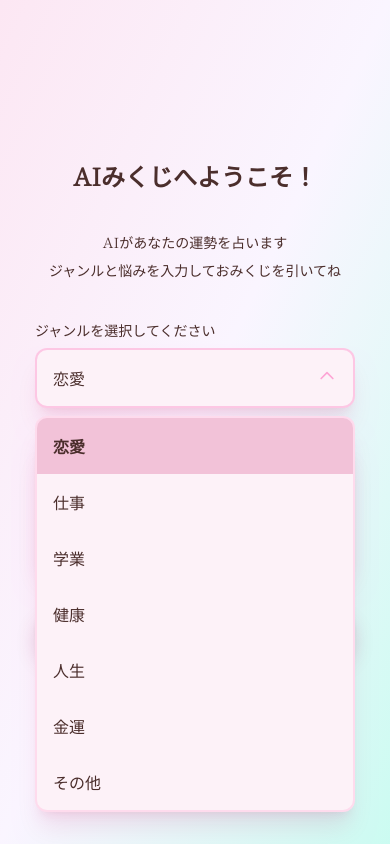
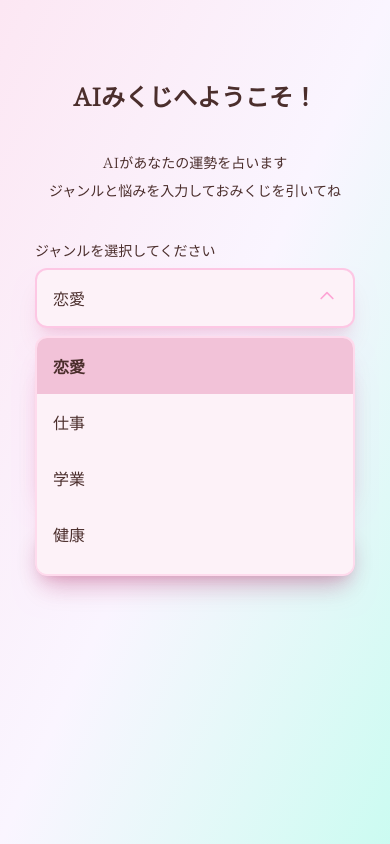
Before and after one commit to chiikawasaki/aimikuji, a Next.js app: page / in a window 390 px wide. Both pictures are taken after a click on the button "恋愛". Built offline with nearby package versions, Linux system fonts and the light colour scheme.

Commit message:
fix: レイアウト

```diff
--- a/app/page.tsx
+++ b/app/page.tsx
@@ -2,8 +2,10 @@ import FortunetellingForm from "../components/FortunetellingForm";
 
 export default function Home() {
   return (
-    <div className="flex flex-col items-center md:p-20 pt-40 " >
-      <h1 className="md:text-4xl text-2xl font-bold mb-10">AIみくじへようこそ！</h1>
+    <div className="flex flex-col items-center md:p-20 pt-20">
+      <h1 className="md:text-4xl text-2xl font-bold mb-10">
+        AIみくじへようこそ！
+      </h1>
       <p className="md:text-lg text-sm mb-2">AIがあなたの運勢を占います</p>
       <p className="md:text-lg text-sm mb-10">
         ジャンルと悩みを入力しておみくじを引いてね
--- a/components/SelectButton.tsx
+++ b/components/SelectButton.tsx
@@ -53,7 +53,7 @@ const SelectButton = ({
       </button>
 
       {isOpen && (
-        <div className="absolute z-10 w-full mt-2 rounded-xl bg-pink-50 border-2 border-pink-300/30 shadow-xl shadow-pink-700/10 backdrop-blur-md overflow-hidden">
+        <div className="absolute z-10 w-full mt-2 rounded-xl bg-pink-50 border-2 border-pink-300/30 shadow-xl shadow-pink-700/10 backdrop-blur-md overflow-hidden max-h-60 overflow-y-auto">
           {defaultOptions.map((option) => (
             <button
               key={option.value}
```
